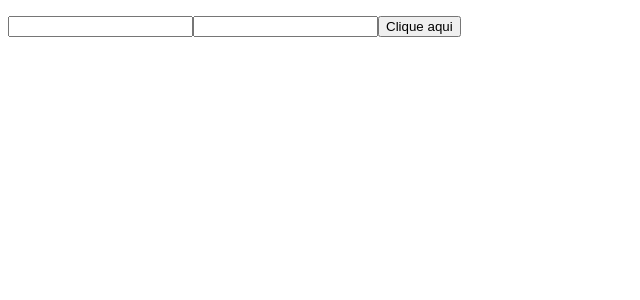
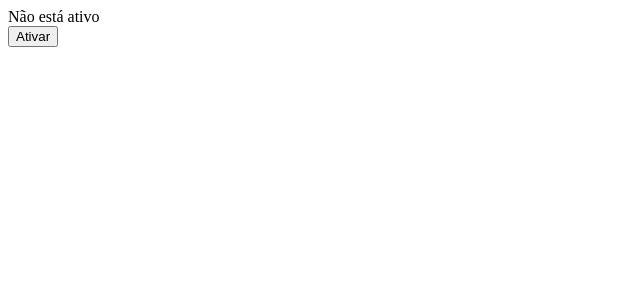
Before and after one commit to mvgoliveira/IEEE-CEFET-CAP-REACT-21.2, a React (Vite) app: page / in a window 1280 px wide. Shown: the top 300 px of the page, without its empty margins (0-640 px from the left). Built offline with nearby package versions, Linux system fonts and the light colour scheme.

Commit message:
Update App.jsx

```diff
--- a/src/App.jsx
+++ b/src/App.jsx
@@ -1,22 +1,16 @@
-import { useEffect, useState } from 'react';
+import { useState } from 'react';
 
 function App() {
-  const [inputText, setInputText] = useState("");
+  const [isActive, setIsActive] = useState(false);
 
-  function handleChange(event) {
-    setInputText(event.target.value);
+  let handleChangeIsActive = () => {
+    setIsActive(!isActive);
   }
-
-  useEffect(() => {
-    console.log(inputText);
-  }, [inputText]);
 
   return (
     <>
-      <p>{inputText}</p>
-      <input type="text" value={inputText} onChange={handleChange} />
-      <input type="text" onChange={handleChange} />
-      <button type='button' onClick={() => alert(inputText)}>Clique aqui</button>
+      {isActive ? <div>Está ativo</div> : <div>Não está ativo</div>}
+      <button type='button' onClick={handleChangeIsActive}>{isActive ? "Desativar" : "Ativar"}</button>
     </>
   )
 }
```
